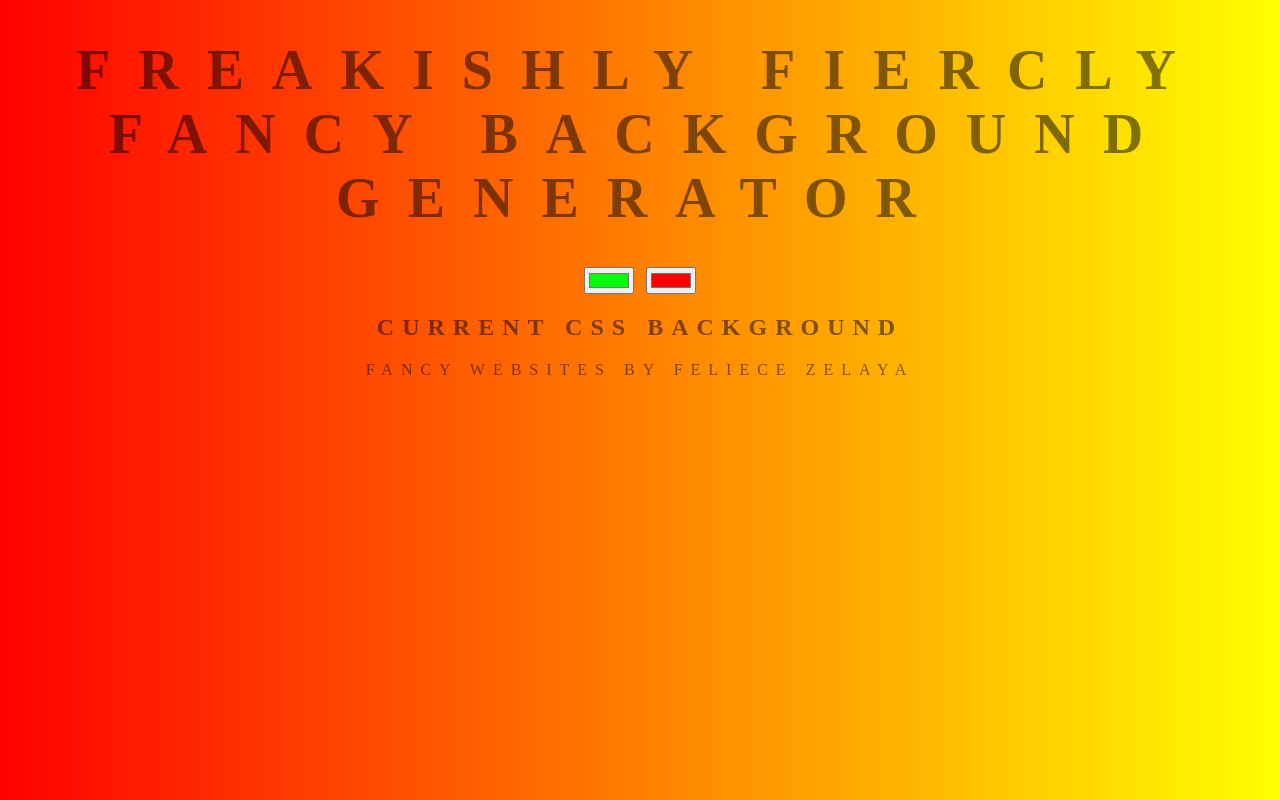
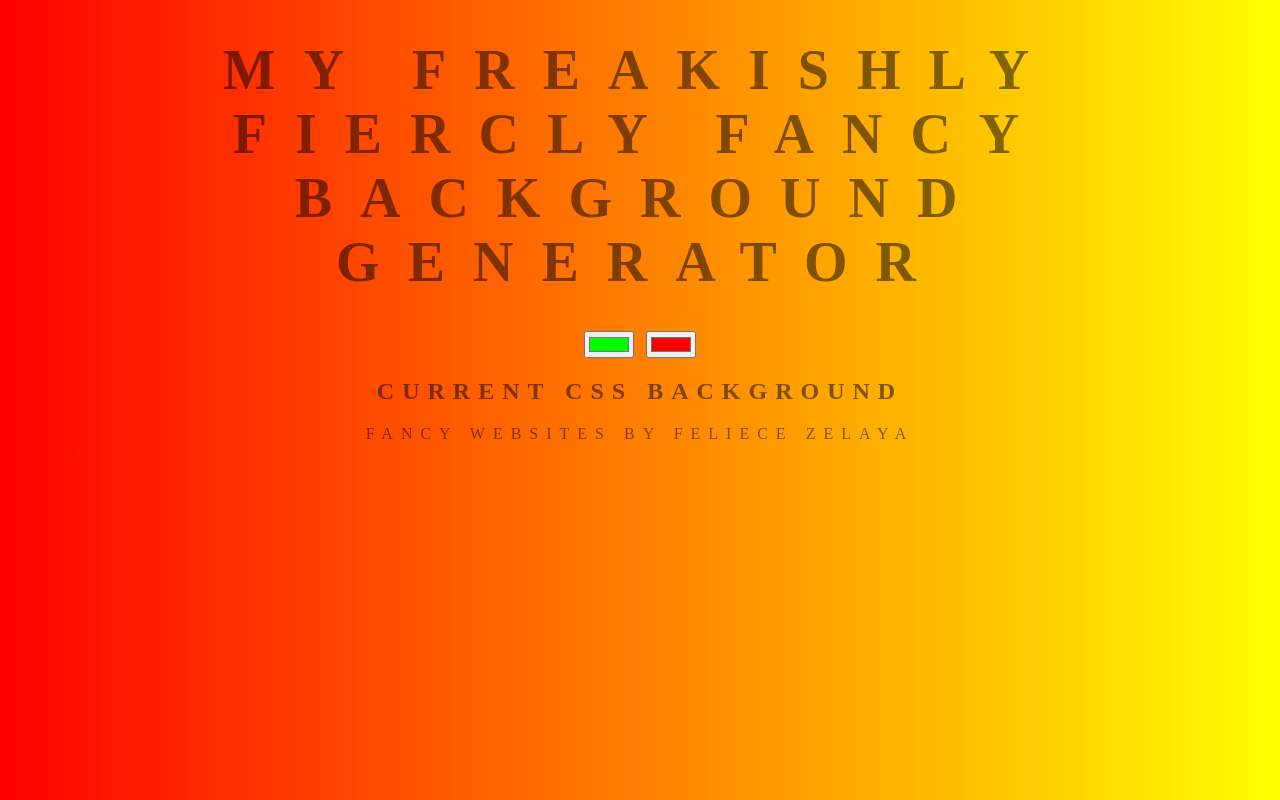
Before and after one commit to feliecezelaya/background-generator, a plain HTML site: page index.html in a window 1280 px wide. Drawn offline with Linux system fonts and the light colour scheme.

Commit message:
initial commit

```diff
--- a/index.html
+++ b/index.html
@@ -5,7 +5,7 @@
 		<link rel="stylesheet" type="text/css" href="style.css">
 	</head>
 	<body id="gradient">
-		<h1>Freakishly Fiercly Fancy Background Generator</h1>
+		<h1>My Freakishly Fiercly Fancy Background Generator</h1>
 		<input class="color1" type="color" name="color" value="#00ff00">
 		<input class="color2" type="color" name="color2" value="#ff0000">
 		<h2>Current CSS Background</h2>
```
